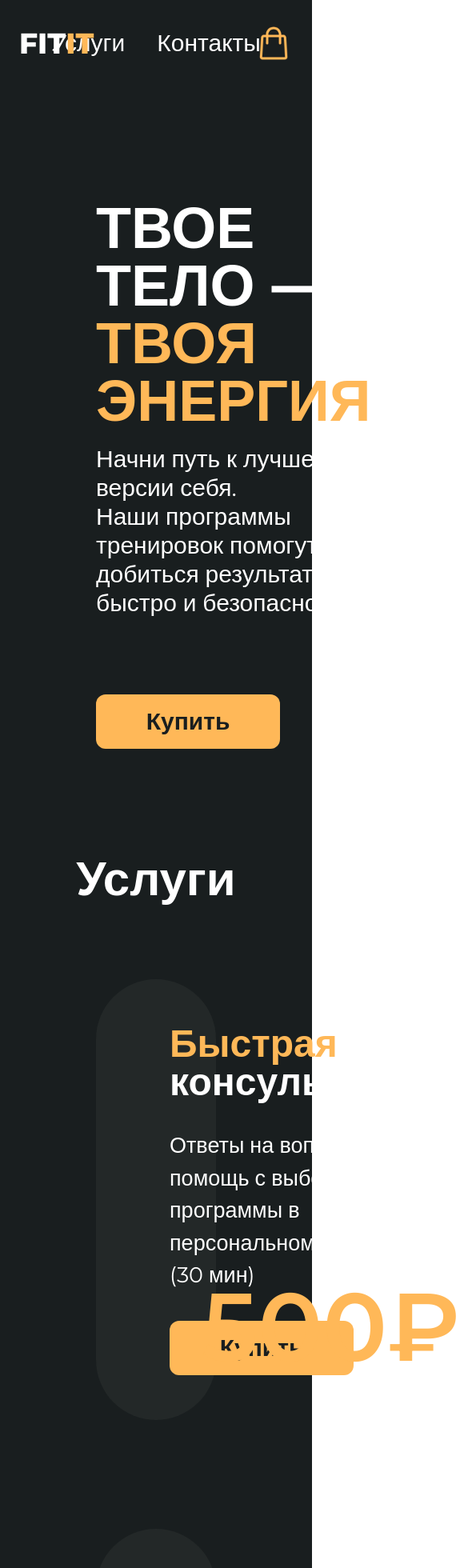
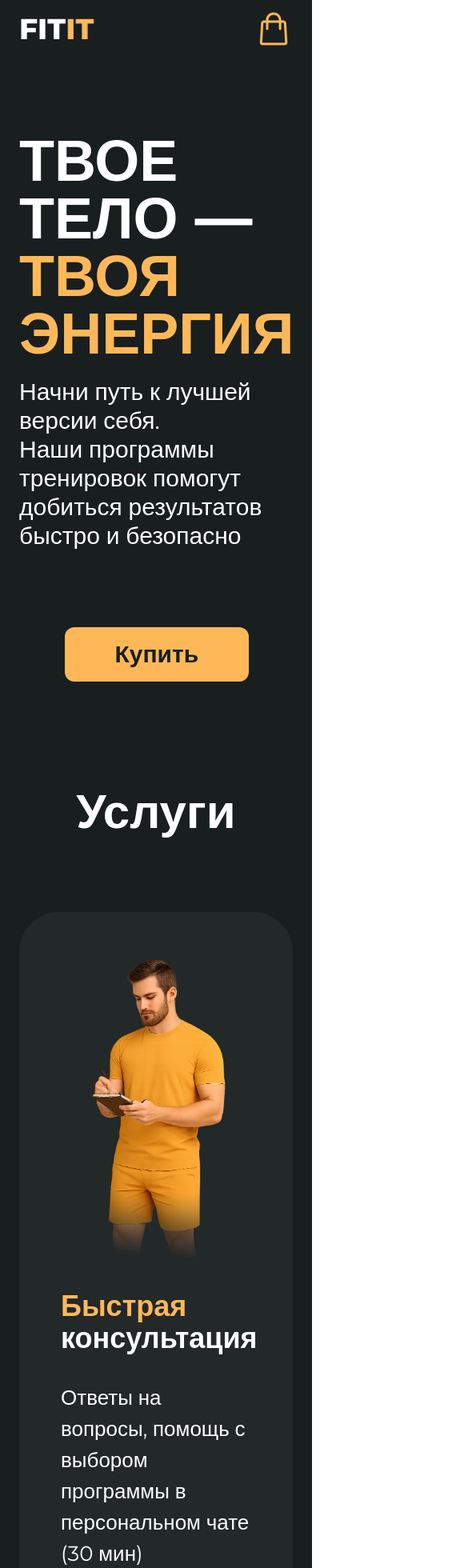
Before and after one commit to artemdost/fitit, a JavaScript app: page / in a window 390 px wide. Shown: the top 1960 px of the page at 80% size, 575 px wide, since content can reach past the window. Built offline with nearby package versions, Linux system fonts and the light colour scheme; the HTML template or start-up script is replaced by a standard one; a web font is replaced by a local one.

Commit message:
formobiles

```diff
--- a/src/App.js
+++ b/src/App.js
@@ -17,7 +17,7 @@ function App() {
       <div className=" bg-basegrey0 font-montserrat">
         <div className="HERO-SECTION pt-5 pb-28 bg-basegrey0 container mx-auto px-6 md:px-12 lg:px-24">
           <header className="pt-4 ">
-            <div className="relative flex justify-center items-center">
+            <div className="relative flex  justify-center items-center">
               <div className="LOGO absolute left-0">
                 <span className="font-montserrat font-extrabold text-4xl text-basewhite">
                   FIT
@@ -26,7 +26,7 @@ function App() {
                   IT
                 </span>
               </div>
-              <div className="NAVIGATION flex gap-10 items-center justify-between">
+              <div className="NAVIGATION hidden md:flex  md:gap-10 items-center justify-between">
                 <a
                   href="#Programms"
                   className="font-montserrat text-3xl font-medium text-basewhite hover:text-baseorange transition-colors duration-300"
@@ -47,8 +47,8 @@ function App() {
               </div>
             </div>
           </header>
-          <div className="relative flex mt-20 justify-between px-24">
-            <div className="mt-24 flex flex-col w-[600px]">
+          <div className="relative flex mt-20 justify-between md:px-24">
+            <div className="mt-12 md:mt-24 flex flex-col max-w-[600px]">
               <span className="text-7xl font-montserrat font-bold text-basewhite">
                 ТВОЕ ТЕЛО — <br />
                 <span className="text-baseorange">ТВОЯ ЭНЕРГИЯ</span>
@@ -58,131 +58,131 @@ function App() {
                 Наши программы тренировок помогут добиться результатов быстро и
                 безопасно
               </span>
-              <button className="mt-24 font-montserrat text-3xl font-semibold bg-baseorange text-basegrey0 py-4  rounded-xl w-[230px] hover:bg-white transition-colors duration-300">
+              <button className="mt-24 font-montserrat text-3xl font-semibold bg-baseorange text-basegrey0 py-4 mx-auto  md:mx-0 rounded-xl w-[230px] hover:bg-white transition-colors duration-300">
                 Купить
               </button>
             </div>
-            <div className="h-[600px] overflow-hidden">
+            <div className="h-[600px] hidden md:block overflow-hidden">
               <img src={manshort}></img>
             </div>
           </div>
         </div>
       </div>
       <div id="Programms" className="font-montserrat bg-basegrey0 pt-5">
-        <div className=" bg-basegrey0 flex flex-col  container mx-auto px-6 md:px-12 lg:px-24">
+        <div className=" bg-basegrey0 flex flex-col container mx-auto px-6 md:px-12 lg:px-24">
           <span className="mx-auto text-white text-6xl font-semibold">
             Услуги
           </span>
-          <div className="1BLOCK mt-24 flex relative mx-24 px-12 bg-basegrey1 pt-6 pb-5 mb-10 rounded-[150px]">
-            <div className="mr-2 h-[400px] w-[450px]">
+          <div className="1BLOCK mt-24 flex flex-col md:flex-row relative w-full max-w-6xl mx-auto px-4 md:px-12 bg-basegrey1 py-10 mb-10 rounded-[50px] md:rounded-[150px]">
+            <div className="h-[400px] md:w-[430px] mx-auto">
               <img src={noting} className="h-full object-cover mx-auto"></img>
             </div>
 
             <div className="1TEXTBLOCK flex relative flex-col gap-6">
-              <span className="abosulte left-0 mx-9 mt-8 text-5xl text-white font-semibold">
+              <span className="abosulte left-0 mx-9 mt-8 text-4xl md:text-5xl text-white font-semibold">
                 <span className="text-baseorange ">Быстрая</span> консультация
               </span>
-              <div className="text-[27px] m-3 mx-9 text-white">
+              <div className="text-[26px] m-3 mx-9 text-white">
                 Ответы на вопросы, помощь с выбором программы в персональном
                 чате <br />
                 (30 мин)
               </div>
-              <button className="mb-9 mx-9 font-montserrat text-3xl font-semibold bg-baseorange text-basegrey0 py-4  rounded-xl w-[230px]  hover:bg-white transition-colors duration-300">
+              <span className="md:absolute md:mt-[330px] md:right-0 mx-auto text-[90px] md:text-[120px] text-baseorange font-semibold">
+                500₽
+              </span>
+              <button className="mb-9 px-9 mx-auto md:mx-9 font-montserrat text-3xl font-semibold bg-baseorange text-basegrey0 py-4  rounded-xl max-w-[230px]  hover:bg-white transition-colors duration-300">
                 Купить
               </button>
-              <span className="absolute mt-80 right-0 text-[120px] text-baseorange font-semibold">
-                500₽
-              </span>
             </div>
             <></>
           </div>
-          <div className="1BLOCK mt-24 flex relative mx-24 px-12 bg-basegrey1 pt-6 pb-5 mb-10 rounded-[150px]">
-            <div className="h-[400px] w-[450px]">
+          <div className="1BLOCK mt-24 flex flex-col md:flex-row relative w-full max-w-6xl mx-auto px-4 md:px-12 bg-basegrey1 py-10 mb-10 rounded-[50px] md:rounded-[150px]">
+            <div className="h-[400px] md:w-[430px]">
               <img src={calling} className="h-full object-cover mx-auto"></img>
             </div>
             <div className="1TEXTBLOCK flex relative flex-col gap-6">
-              <span className="abosulte left-0 mx-9 mt-8 text-5xl text-white font-semibold">
+              <span className="abosulte left-0 mx-9 mt-8 text-4xl md:text-5xl text-white font-semibold">
                 <span className="text-baseorange ">Видео</span> консультация
               </span>
-              <div className="text-[27px] m-3 mx-9 text-white">
+              <div className="text-[26px] m-3 mx-9 text-white">
                 Ответы на вопросы, помощь с выбором программы по аудио/видео
                 звонку <br />
                 (1 час)
               </div>
-              <button className="mb-9 mx-9 font-montserrat text-3xl font-semibold bg-baseorange text-basegrey0 py-4  rounded-xl w-[230px]  hover:bg-white transition-colors duration-300">
+              <span className="md:absolute md:mt-[330px] md:right-0 mx-auto text-[90px] md:text-[120px] text-baseorange font-semibold">
+                1000₽
+              </span>
+              <button className="mb-9 px-9 mx-auto md:mx-9 font-montserrat text-3xl font-semibold bg-baseorange text-basegrey0 py-4  rounded-xl max-w-[230px]  hover:bg-white transition-colors duration-300">
                 Купить
               </button>
-              <span className="absolute mt-80 right-0 text-[120px] text-baseorange font-semibold">
-                1000₽
-              </span>
             </div>
             <></>
           </div>
-          <div className="1BLOCK mt-24 flex relative mx-24 px-12 bg-basegrey1 py-10 mb-10 rounded-[150px]">
-            <img src={runman4} className="w-[300px]"></img>
+          <div className="1BLOCK mt-24 flex flex-col md:flex-row relative w-full max-w-6xl mx-auto px-4 md:px-12 bg-basegrey1 py-10 mb-10 rounded-[50px] md:rounded-[150px]">
+            <img src={runman4} className="w-[300px] mx-auto"></img>
             <div className="1TEXTBLOCK flex relative flex-col gap-6">
-              <span className="abosulte left-0 mx-9 mt-8 text-5xl text-white font-semibold">
+              <span className="abosulte left-0 mx-9 mt-8 text-4xl md:text-5xl text-white font-semibold">
                 <span className="text-baseorange">Кардио</span> программа
               </span>
-              <div className="text-[27px] m-3 mx-9 text-white">
+              <div className="text-[26px] m-3 mx-9 text-white">
                 Энергичная кардио тренировка для сжигания калорий, повышения
                 выносливости и улучшения общего самочувствия. <br />
                 Подходит для всех уровней подготовки.
               </div>
-              <button className="mx-9 font-montserrat text-3xl font-semibold bg-baseorange text-basegrey0 py-4  rounded-xl w-[230px]  hover:bg-white transition-colors duration-300">
+              <span className="md:absolute md:mt-[380px] md:right-0 mx-auto text-[90px] md:text-[120px] text-baseorange font-semibold">
+                1500₽
+              </span>
+              <button className="mb-9 px-9 mx-auto md:mx-9 font-montserrat text-3xl font-semibold bg-baseorange text-basegrey0 py-4  rounded-xl max-w-[230px]  hover:bg-white transition-colors duration-300">
                 Купить
               </button>
-              <span className="absolute mt-96 right-0 text-[120px] text-baseorange font-semibold">
-                1500₽
-              </span>
             </div>
             <></>
           </div>
-          <div className="1BLOCK mt-24 flex relative mx-24 px-12 bg-basegrey1 py-10 mb-10 rounded-[150px]">
+          <div className="1BLOCK mt-24 flex flex-col md:flex-row relative w-full max-w-6xl mx-auto px-4 md:px-12 bg-basegrey1 py-10 mb-10 rounded-[50px] md:rounded-[150px]">
             <img src={yogawoman} className="mt-6 h-[300px] scale-100"></img>
             <div className="1TEXTBLOCK flex relative flex-col gap-6">
-              <span className="abosulte left-0 mx-9 mt-8 text-5xl text-white font-semibold">
+              <span className="abosulte left-0 mx-9 mt-8 text-4xl md:text-5xl text-white font-semibold">
                 <span className="text-baseorange">Йога</span> и растяжка
               </span>
-              <div className="text-[27px] m-3 mx-9 text-white">
+              <div className="text-[26px] m-3 mx-9 text-white">
                 Мягкие тренировки для развития гибкости, снятия стресса и
                 улучшения осанки. Идеально для восстановления и гармонии тела и
                 разума.
               </div>
-              <button className="mb-9 mx-9 font-montserrat text-3xl font-semibold bg-baseorange text-basegrey0 py-4  rounded-xl w-[230px]  hover:bg-white transition-colors duration-300">
+              <span className="md:absolute md:mt-[310px] md:right-0 mx-auto text-[90px] md:text-[120px] text-baseorange font-semibold">
+                2000₽
+              </span>
+              <button className="mb-9 px-9 mx-auto md:mx-9 font-montserrat text-3xl font-semibold bg-baseorange text-basegrey0 py-4  rounded-xl max-w-[230px]  hover:bg-white transition-colors duration-300">
                 Купить
               </button>
-              <span className="absolute mt-80 right-0 text-[120px] text-baseorange font-semibold">
-                2000₽
-              </span>
             </div>
             <></>
           </div>
-          <div className="1BLOCK mt-24 flex relative mx-24 px-12 bg-basegrey1 py-10 mb-10 rounded-[150px]">
-            <img src={strongman2} className="w-[300px] scale-110"></img>
+          <div className="1BLOCK mt-24 flex flex-col md:flex-row relative w-full max-w-6xl mx-auto px-4 md:px-12 bg-basegrey1 py-10 mb-10 rounded-[50px] md:rounded-[150px]">
+            <img src={strongman2} className="w-[300px] scale-110 mx-auto"></img>
             <div className="1TEXTBLOCK flex relative flex-col gap-6">
-              <span className="abosulte left-0 mx-9 mt-8 text-5xl text-white font-semibold">
+              <span className="abosulte left-0 mx-9 mt-8 text-4xl md:text-5xl text-white font-semibold">
                 <span className="text-baseorange">Силовая</span> программа
               </span>
-              <div className="text-[27px] m-3 mx-9 text-white">
+              <div className="text-[26px] m-3 mx-9 text-white">
                 Комплекс упражнений для укрепления мышц, формирования рельефного
                 тела и повышения физической силы. <br /> Уверенный старт для
                 твоего тела!
               </div>
-              <button className="mx-9 font-montserrat text-3xl font-semibold bg-baseorange text-basegrey0 py-4  rounded-xl w-[230px]  hover:bg-white transition-colors duration-300">
+              <span className="md:absolute md:mt-[385px] md:right-0 mx-auto text-[90px] md:text-[120px] text-baseorange font-semibold">
+                2500₽
+              </span>
+              <button className="mb-9 px-9 mx-auto md:mx-9 font-montserrat text-3xl font-semibold bg-baseorange text-basegrey0 py-4  rounded-xl max-w-[230px]  hover:bg-white transition-colors duration-300">
                 Купить
               </button>
-              <span className="absolute mt-96 right-0 text-[120px] text-baseorange font-semibold">
-                2500₽
-              </span>
             </div>
             <></>
           </div>
         </div>
       </div>
-      <div className="bg-basegrey0 font-montserrat relative text-white flex justify-center items-center pt-16 pb-5">
-        © 2025 FITIT. Все права защищены.
-        <a
+      <div className="bg-basegrey0 font-montserrat relative text-white flex justify-center items-center pt-16 pb-5 gap-10">
+        <div className="">© 2025 FITIT. Все права защищены.</div>
+        {/* <a
           href="https://freekassa.net"
           target="_blank"
           rel="noopener noreferrer"
@@ -192,7 +192,7 @@ function App() {
             src="https://cdn.freekassa.net/banners/big-dark-1.png"
             title="Receving payments on the site for individuals, etc."
           ></img>
-        </a>
+        </a> */}
       </div>
     </>
   );
```
